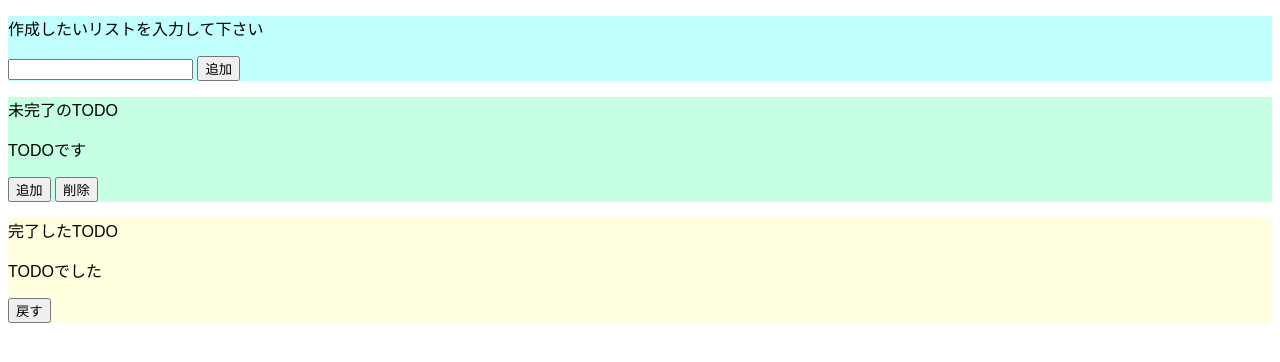
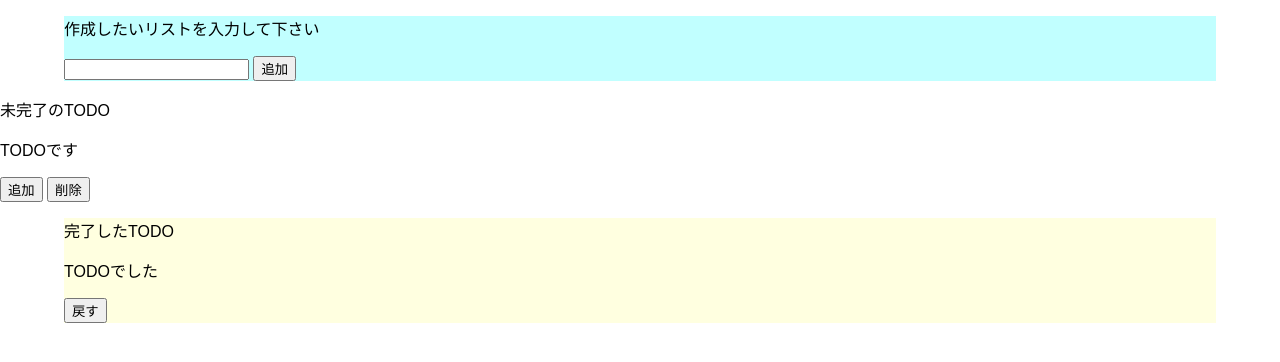
Before and after one commit to AyakoNakamoto-code/todo.js, a website built with Parcel: page index.html in a window 1280 px wide. Built offline with nearby package versions, Linux system fonts and the light colour scheme.

Commit message:
未完了の綴りを変更

```diff
--- a/index.html
+++ b/index.html
@@ -11,7 +11,7 @@
       <input type="text" 　placeholder="TODOを入力..." />
       <button>追加</button>
     </div>
-    <div class="imcomplate-area">
+    <div class="incomplate-area">
       <p>未完了のTODO</p>
       <div class="">
         <p>TODOです</p>
--- a/src/styles.css
+++ b/src/styles.css
@@ -1,13 +1,22 @@
 body {
   font-family: sans-serif;
+  width: 100%;
+  margin: 0;
+  padding: 0;
 }
 
 .input-erea {
   background-color: #c1ffff;
+  width: 90%;
+  margin: auto;
 }
-.imcomplate-area {
+.inconplate-area {
   background-color: #c6ffe2;
+  width: 90%;
+  margin: auto;
 }
 .conplete-area {
   background-color: #ffffe0;
+  width: 90%;
+  margin: auto;
 }
```
